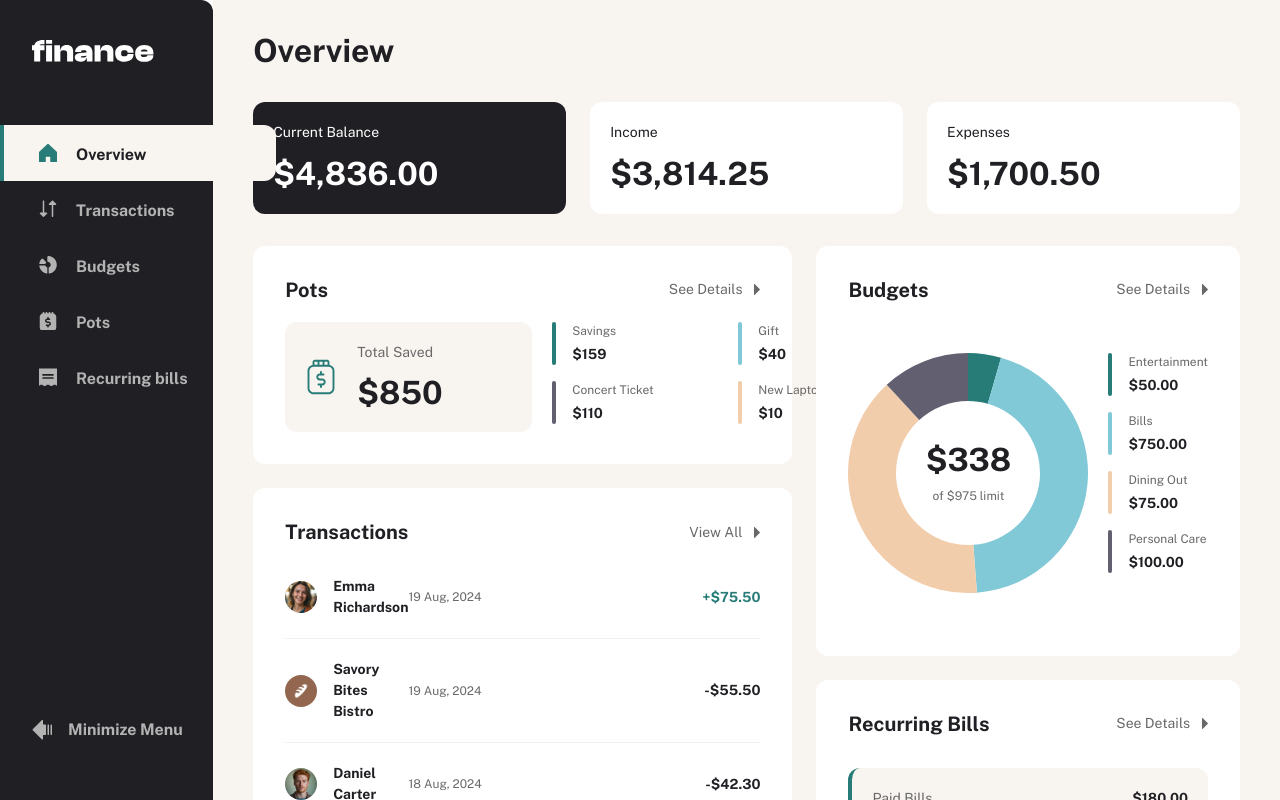
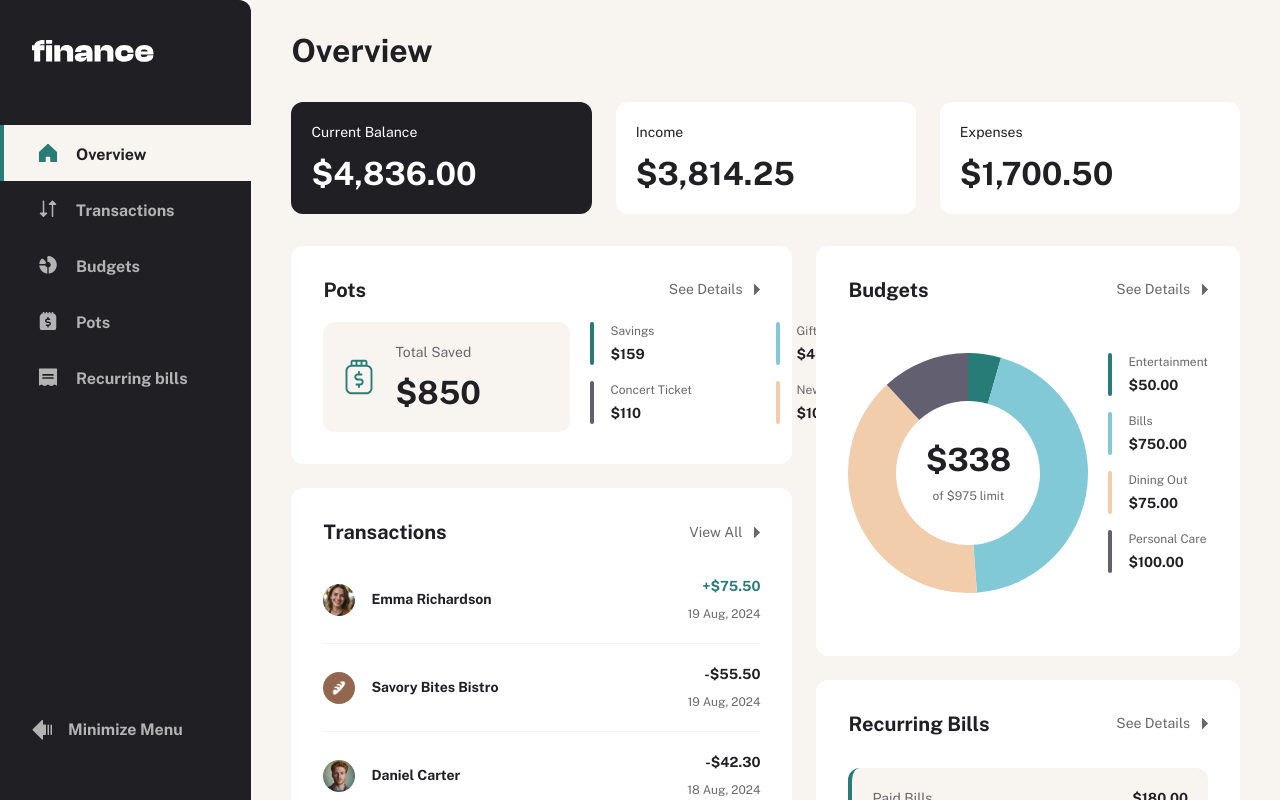
Before and after one commit to mjclaypool/Personal-Finance-App, a React (Vite) app: page /budgets in a window 1280 px wide. Shown: the top 800 px of the page. Built offline with nearby package versions, Linux system fonts and the light colour scheme.

Commit message:
Build additional Transaction Item variant
- Created an abbreviated Transaction Item component for use in the Transactions and Budget Category Spending components.
- Outsourced date formatting to the Finance Context.

```diff
--- a/src/components/BudgetsCategorySpending.tsx
+++ b/src/components/BudgetsCategorySpending.tsx
@@ -5,7 +5,7 @@
 import SectionHeading from "../UI/SectionHeading";
 import SectionTitle from "../UI/SectionTitle";
 import SectionWrapper from "../UI/SectionWrapper";
-import TransactionItem from "./TransactionItem";
+import TransactionItemAbbr from "./TransactionItemAbbr";
 
 // BudgetsCategorySpending component
 //
@@ -47,13 +47,12 @@
         <div>
           {transactionsForLatest.map(transaction => (
             <div key={transaction.name + transaction.date}>
-              <TransactionItem
+              <TransactionItemAbbr
                 avatar={transaction.avatar}
-                avatarVariableVis={true}
+                avatarHiddenSmScreen={true}
                 name={transaction.name}
                 date={transaction.date}
                 amount={transaction.amount}
-                size="md"
               />
               {transactionsForLatest.indexOf(transaction) < (transactionsForLatest.length - 1) &&
                 <div className="h-[1px] bg-p-grey500 bg-opacity-15 my-3"/>
--- a/src/components/TransactionItem.tsx
+++ b/src/components/TransactionItem.tsx
@@ -4,52 +4,34 @@
 
 // TransactionItem component
 //
-// Used in: Transactions.tsx, TransactionsPage.tsx, BudgetsCategorySpending.tsx
+// Used in: TransactionsPage.tsx
 // Function:
-// -- Displays a transaction, including an image (optional), name, date, and amount.
+// -- Displays a transaction, including an image, category, name, date, and amount.
 
 type transactionProps = {
   avatar: string,
-  avatarVariableVis?: boolean,
-  category?: string,
+  category: string,
   name: string,
   date: string,
   amount: number,
-  size: string,
 }
 
 const TransactionItem = (props: transactionProps) => {
   const finCtx = useContext(FinanceContext);
-  const day = props.date.substring(8, 10);
-  const month = Intl.DateTimeFormat('en', { month: 'short' }).format(new Date(props.date.substring(5, 7)));
-  const year = props.date.substring(0, 4);
-  const date = day + " " + month + ", " + year;
-
-  const sizeVariants: {[key: string]: string} = {
-    lg: "gap-2",
-    md: "gap-1"
-  }
 
   return (
     <div className="flex justify-between items-center md:gap-8">
       <div className="flex items-center gap-4 md:flex-1">
-        {props.avatarVariableVis ?
-          <img src={props.avatar} alt="avatar image" className="hidden md:block h-8 object-cover rounded-full" />
-        :
-          <img src={props.avatar} alt="avatar image" className="h-8 object-cover rounded-full" />
-        }
+        <img src={props.avatar} alt="avatar image" className="h-8 object-cover rounded-full" />
         <div className="flex flex-col md:flex-row md:items-center md:justify-between md:gap-8 md:flex-1">
           <h3 className="text-preset4 text-p-grey900 font-bold md:flex-1">{props.name}</h3>
-          {props.category && <p className="text-preset5 text-p-grey500 md:w-[80px] xl:w-[120px]">{props.category}</p>}
+          <p className="text-preset5 text-p-grey500 md:w-[80px] xl:w-[120px]">{props.category}</p>
         </div>
       </div>
-      <div className={`${sizeVariants[props.size]} flex flex-col items-end md:flex-row-reverse md:items-center md:gap-8`}>
-        {props.amount > 0 ?
-          <p className="text-preset4 text-s-green font-bold md:text-end md:w-[88px] xl:w-[200px]">+{finCtx.formatWithCents(props.amount)}</p>
-        :
-          <p className="text-preset4 text-p-grey900 font-bold md:text-end md:w-[88px] xl:w-[200px]">{finCtx.formatWithCents(props.amount)}</p>
-        }
-        <p className="text-preset5 text-p-grey500 md:w-[88px] xl:w-[120px]">{date}</p>
+      <div className="flex flex-col gap-1 items-end md:flex-row-reverse md:items-center md:gap-8">
+        {props.amount > 0 && <p className="text-preset4 text-s-green font-bold md:text-end md:w-[88px] xl:w-[200px]">+{finCtx.formatWithCents(props.amount)}</p>}
+        {props.amount <= 0 && <p className="text-preset4 text-p-grey900 font-bold md:text-end md:w-[88px] xl:w-[200px]">{finCtx.formatWithCents(props.amount)}</p>}
+        <p className="text-preset5 text-p-grey500 md:w-[88px] xl:w-[120px]">{finCtx.formatDate(props.date)}</p>
       </div>
     </div>
   )
--- /dev/null
+++ b/src/components/TransactionItemAbbr.tsx
@@ -0,0 +1,38 @@
+import { useContext } from "react";
+
+import FinanceContext from "../store/FinanceContext";
+
+// TransactionItem component
+//
+// Used in: Transactions.tsx, BudgetsCategorySpending.tsx
+// Function:
+// -- Displays a transaction, including an image, name, date, and amount.
+
+type transactionProps = {
+  avatar: string,
+  avatarHiddenSmScreen?: boolean,
+  name: string,
+  date: string,
+  amount: number,
+}
+
+const TransactionItemAbbr = (props: transactionProps) => {
+  const finCtx = useContext(FinanceContext);
+
+  return (
+    <div className="flex justify-between items-center md:gap-8">
+      <div className="flex items-center gap-4 md:flex-1">
+        {props.avatarHiddenSmScreen && <img src={props.avatar} alt="avatar image" className="hidden md:block h-8 object-cover rounded-full" />}
+        {!props.avatarHiddenSmScreen && <img src={props.avatar} alt="avatar image" className="h-8 object-cover rounded-full" />}
+        <h3 className="text-preset4 text-p-grey900 font-bold md:flex-1">{props.name}</h3>
+      </div>
+      <div className="flex flex-col items-end text-end gap-2">
+        {props.amount > 0 && <p className="text-preset4 text-s-green font-bold md:w-[88px] xl:w-[200px]">+{finCtx.formatWithCents(props.amount)}</p>}
+        {props.amount <= 0 && <p className="text-preset4 text-p-grey900 font-bold md:w-[88px] xl:w-[200px]">{finCtx.formatWithCents(props.amount)}</p>}
+        <p className="text-preset5 text-p-grey500 md:w-[88px] xl:w-[120px]">{finCtx.formatDate(props.date)}</p>
+      </div>
+    </div>
+  )
+}
+
+export default TransactionItemAbbr;
--- a/src/components/Transactions.tsx
+++ b/src/components/Transactions.tsx
@@ -4,7 +4,7 @@
 import SectionHeading from "../UI/SectionHeading";
 import SectionTitle from "../UI/SectionTitle";
 import SectionWrapper from "../UI/SectionWrapper";
-import TransactionItem from "./TransactionItem";
+import TransactionItemAbbr from "./TransactionItemAbbr";
 
 import FinanceContext from "../store/FinanceContext";
 
@@ -38,16 +38,13 @@
         <div>
           {transactionsForDashboard.map(transaction => (
             <div key={transaction.name}>
-              <TransactionItem
+              <TransactionItemAbbr
                 avatar={transaction.avatar}
                 name={transaction.name}
                 date={transaction.date}
                 amount={transaction.amount}
-                size="lg"
               />
-              {transactionsForDashboard.indexOf(transaction) < (transactionsForDashboard.length - 1) &&
-                <div className="h-[1px] bg-p-grey100 my-5"/>
-              }
+              {transactionsForDashboard.indexOf(transaction) < (transactionsForDashboard.length - 1) && <div className="h-[1px] bg-p-grey100 my-5"/>}
             </div>
           ))}
         </div>
--- a/src/pages/TransactionsPage.tsx
+++ b/src/pages/TransactionsPage.tsx
@@ -31,7 +31,6 @@
                   name={transaction.name}
                   date={transaction.date}
                   amount={transaction.amount}
-                  size="md"
                 />
                 {finCtx.transactions.indexOf(transaction) < (finCtx.transactions.length - 1) &&
                   <div className="h-[1px] bg-p-grey500 bg-opacity-15 my-3"/>
--- a/src/store/FinanceContext.tsx
+++ b/src/store/FinanceContext.tsx
@@ -38,6 +38,7 @@
   pots: potType[],
   formatWithCents: (value: number) => string,
   formatWithoutCents: (value: number) => string,
+  formatDate: (timeStamp: string) => string,
   getColorVar: (value: string) => string,
   getCatArray: (type: string, cat: string) => string[],
   getTransactionsForCurrentMonth: () => transactionType[],
@@ -61,6 +62,13 @@
 
   function formatWithoutCents(value: number) {
     return formatterWithoutCents.format(value);
+  }
+
+  function formatDate(timeStamp: string) {
+    const day = timeStamp.substring(8, 10);
+    const month = Intl.DateTimeFormat('en', { month: 'short' }).format(new Date(timeStamp.substring(5, 7)));
+    const year = timeStamp.substring(0, 4);
+    return (day + " " + month + ", " + year);
   }
 
   function getColorVar(value: string) {
@@ -156,6 +164,7 @@
     pots: currentPots,
     formatWithCents,
     formatWithoutCents,
+    formatDate,
     getColorVar,
     getCatArray,
     getTransactionsForCurrentMonth,
```
